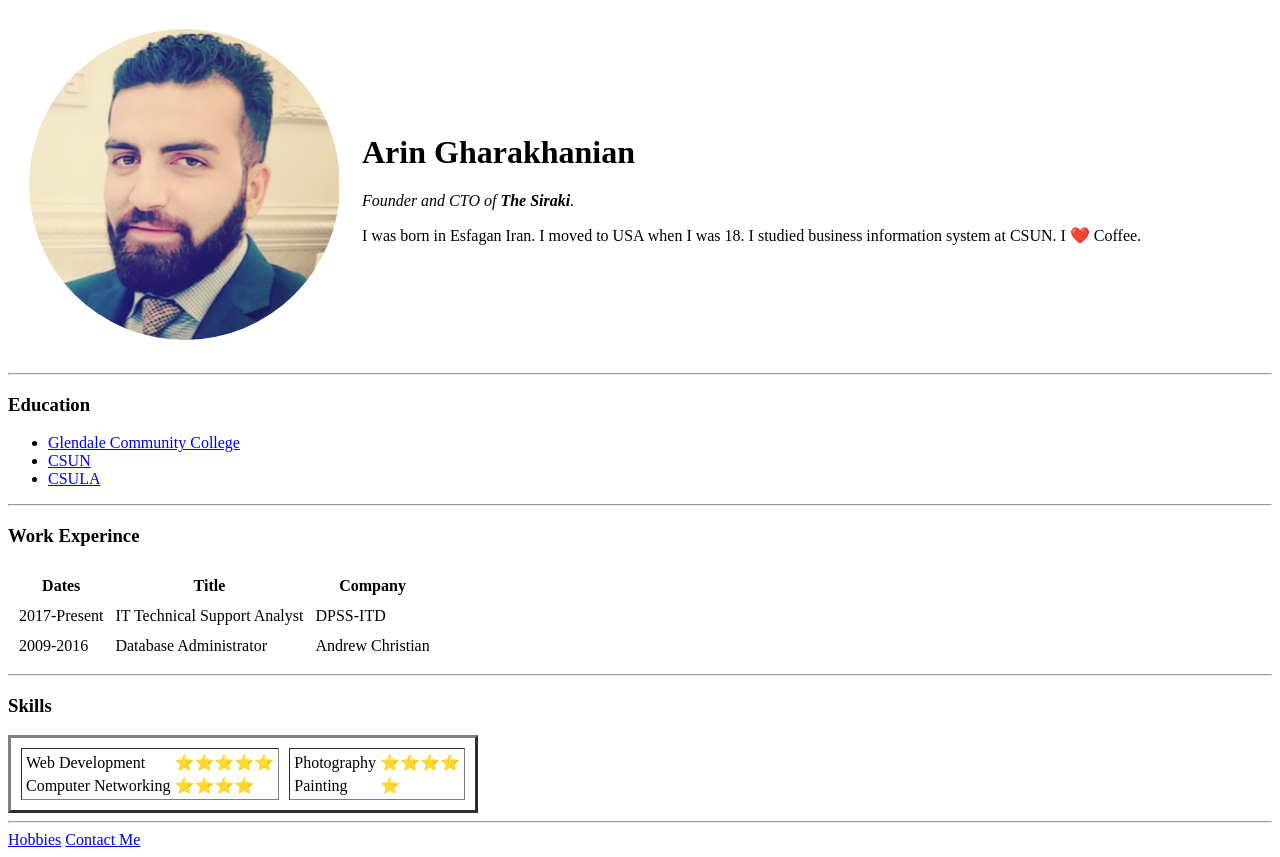
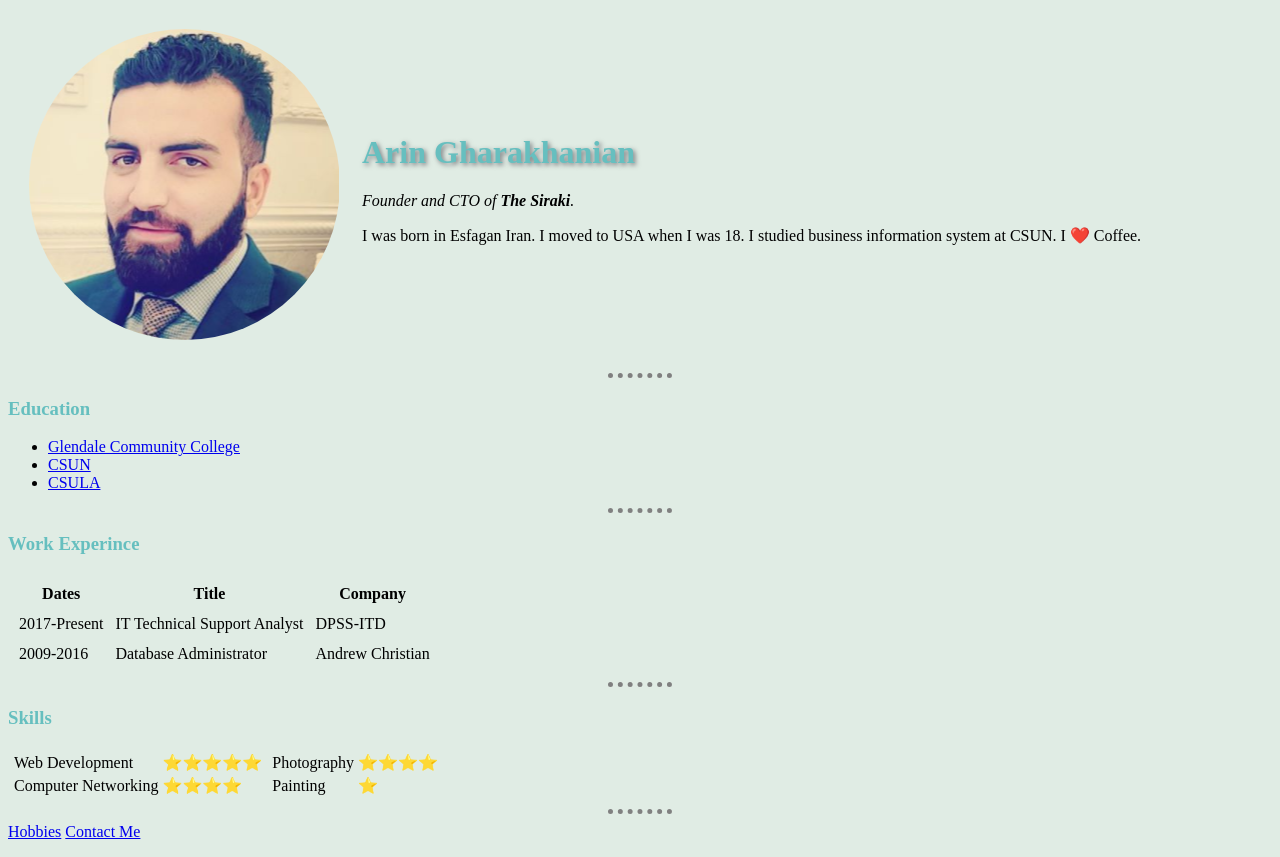
Before and after one commit to ArinGharakhanian/CV, a plain HTML site: page index.html in a window 1280 px wide. Drawn offline with Linux system fonts and the light colour scheme.

Commit message:
Add files via upload

```diff
--- /dev/null
+++ b/CSS/styles.css
@@ -0,0 +1,19 @@
+
+  body
+  {
+    background-color: #e0ece4;
+  }
+  hr{
+
+     border-style: none;
+     height: 1px;
+     border-color: grey;
+     border-width: 5px;
+     width: 5%;
+     border-top-style: dotted;
+   }
+h1 {
+     color: #66bfbf;
+     text-shadow: 2px 2px 5px #797a7e;
+   }
+h3 {color: #66bfbf;}
--- a/index.html
+++ b/index.html
@@ -4,6 +4,7 @@
 <head>
   <meta charset="utf-8">
   <title>Arin's Personal Site</title>
+  <link rel="stylesheet" href="css/styles.css">
 </head>
 
 <body>
@@ -48,7 +49,7 @@
   </table>
   <hr>
   <h3>Skills</h3>
-  <table border="3" cellspacing="10">
+  <table cellspacing="2">
     <tr>
       <td>
         <table>
```
Also changed, not shown: Contact-Me.html (+1 -0 lines), Hobbies.html (+4 -3 lines).
